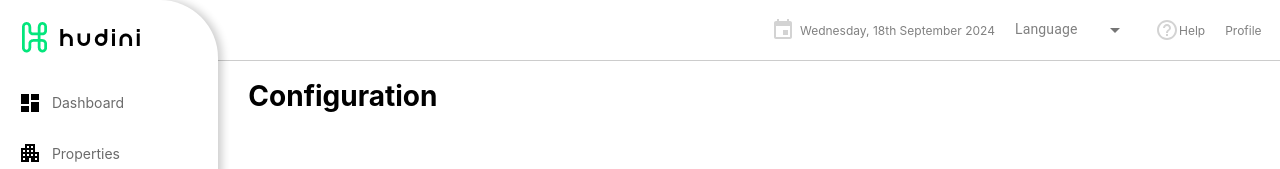
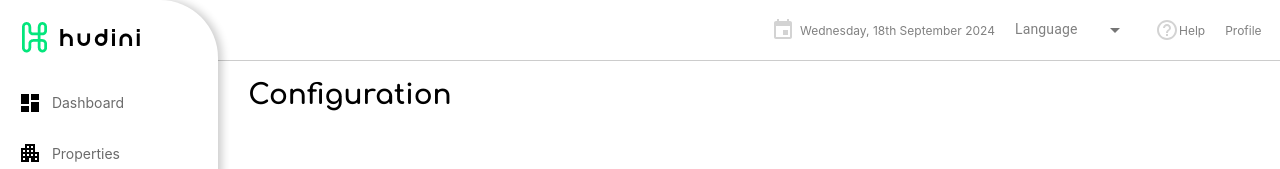
Before and after one commit to SudheermNair/Configure, a React (Create React App) app in the folder configdemo/: page / in a window 1280 px wide. Shown: the top 169 px of the page. Built offline with nearby package versions, Linux system fonts and the light colour scheme.

Commit message:
2 changes

```diff
--- a/configdemo/src/components/screens/fieldModules.js
+++ b/configdemo/src/components/screens/fieldModules.js
@@ -1,3 +1,7 @@
+
+
+
+
 import React, { useState, useCallback } from "react";
 import FieldSelected from "./fieldSelected";
 import { configFields } from "../../core/config";
@@ -25,9 +29,8 @@ const FieldModules = () => {
             ...h,
           };
 
-          // Only set key-value at hotel level if no module is selected
           if (!module) {
-            updatedHotel[keys] = value; // Set directly under hotel
+            updatedHotel[keys] = value;
           } else {
             updatedHotel.modules = updateModules(
               h.modules || [],
@@ -49,7 +52,6 @@ const FieldModules = () => {
         name: hotel.name,
       };
 
-      // Set key-value pair only under the module if selected
       if (module) {
         newHotel.modules = updateModules(
           [],
@@ -59,20 +61,14 @@ const FieldModules = () => {
           value
         );
       } else {
-        newHotel[keys] = value; // Set directly under hotel if no module
+        newHotel[keys] = value;
       }
 
       setData([...data, newHotel]);
     }
   };
 
-  const updateModules = (
-    existingModules = [],
-    module,
-    submodules,
-    key,
-    value
-  ) => {
+  const updateModules = (existingModules = [], module, submodules, key, value) => {
     const moduleExists = existingModules.find(
       (mod) => mod.name === (module ? module.name : "")
     );
@@ -81,10 +77,9 @@ const FieldModules = () => {
       return existingModules.map((mod) => {
         if (mod.name === (module ? module.name : "")) {
           if (submodules.length === 0) {
-            return { ...mod, [key]: value }; // Update the key-value if no submodules
+            return { ...mod, [key]: value };
           }
 
-          // Update submodules only if they are new
           const newSubmodules = submodules.filter(
             (newSub) =>
               !mod.submodules.some(
@@ -119,6 +114,15 @@ const FieldModules = () => {
     setSelectedModule(null);
     setSelectedSubmodules([]);
     setSelectedKeys("");
+
+    // Initialize data for the selected hotel
+    if (selected) {
+      const newHotelData = {
+        hotelId: selected.hotelId,
+        name: selected.name,
+      };
+      setData((prevData) => [...prevData, newHotelData]);
+    }
   }, []);
 
   const handleModuleSelect = useCallback((e) => {
@@ -166,7 +170,6 @@ const FieldModules = () => {
       );
     }
 
-    // Reset selections after updating data
     setSelectedModule(null);
     setSelectedSubmodules([]);
     setSelectedKeys("");
@@ -175,7 +178,7 @@ const FieldModules = () => {
   return (
     <div className="field-modules-container">
       <div className="field-modules">
-        <h3>Select Hotel, Module, Submodule and Keys</h3>
+        <h3>Select Hotel, Module, Submodule, and Keys</h3>
 
         <div className="dropdown-container">
           <label>Hotel:</label>
--- a/configdemo/src/components/screens/styles.scss
+++ b/configdemo/src/components/screens/styles.scss
@@ -1,3 +1,5 @@
+@import url('https://fonts.googleapis.com/css2?family=Comfortaa:wght@300..700&display=swap');
+
 html,
 body {
   overflow: hidden;
@@ -15,6 +17,7 @@ h1 {
   font-size: 28px;
   margin-left: 3%;
   // font-family: "Roboto", "Helvetica", "Arial", sans-serif;
+  font-family: 'Comfortaa';
 }
 
 .field-modules-container {
@@ -55,6 +58,7 @@ h1 {
   padding: 2%;
   text-align: center;
   // font-family: "Roboto", "Helvetica", "Arial", sans-serif;
+  font-family: 'Comfortaa';
 }
 
 .field-selected ul {
```
